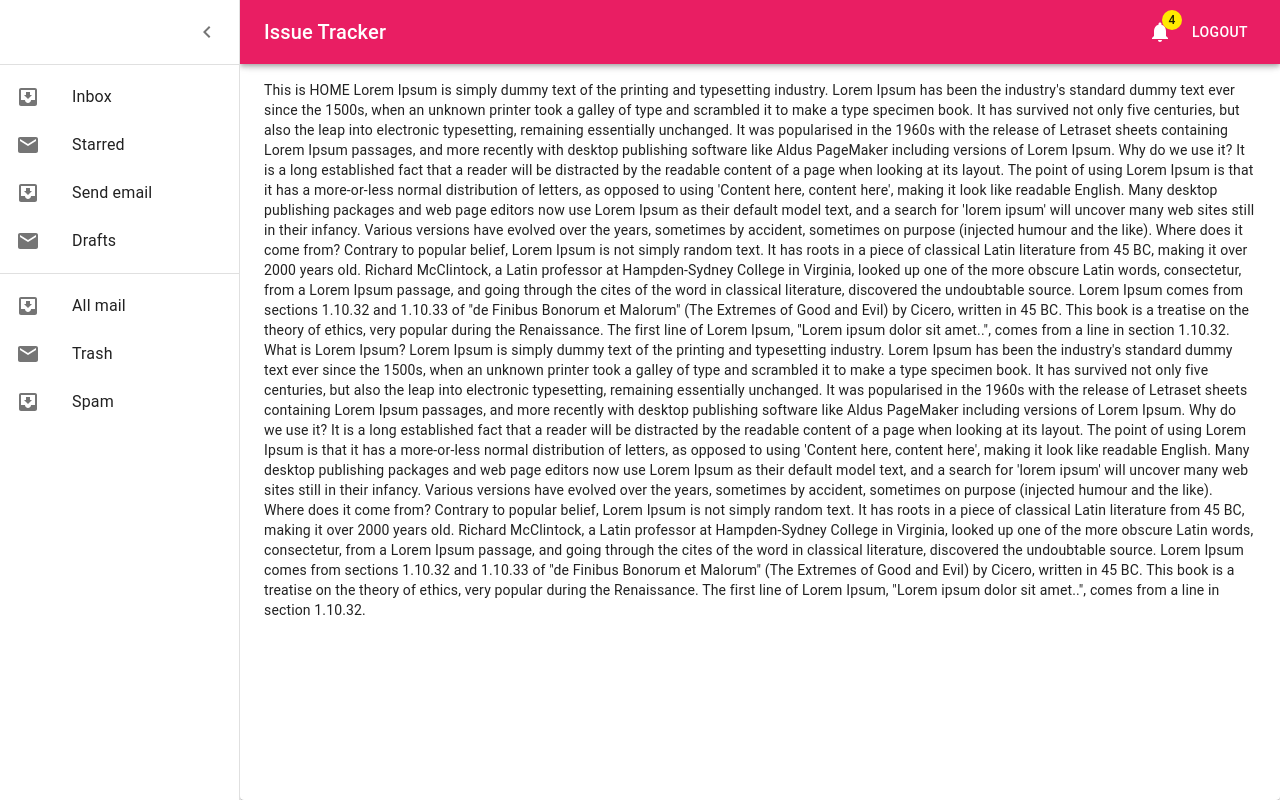
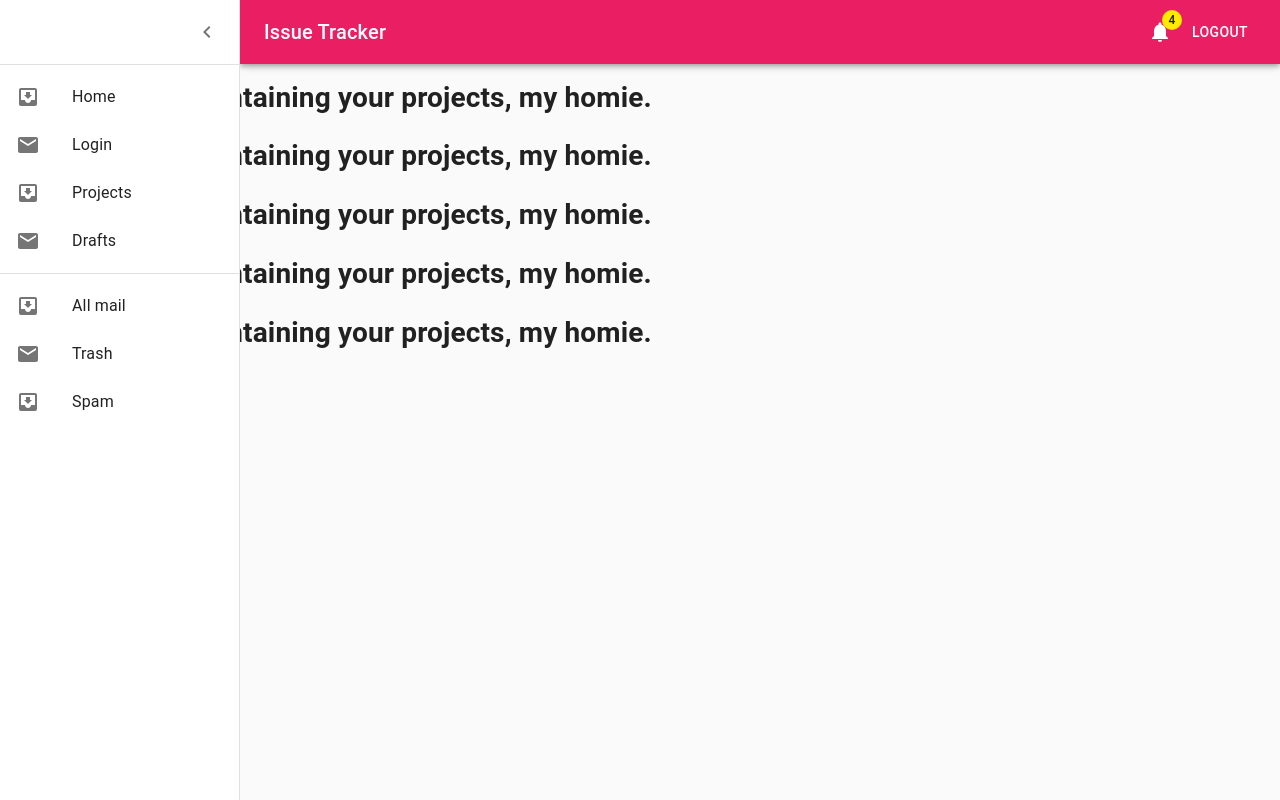
Before and after one commit to SilvaTN/issue-tracker, a React (Create React App) app in the folder frontend/: page /projects in a window 1280 px wide. Both pictures are taken after a click on the button "open drawer". Built offline with nearby package versions, Linux system fonts and the light colour scheme.

Commit message:
can click on the items in drawer to nav to pages

```diff
--- a/frontend/src/App.js
+++ b/frontend/src/App.js
@@ -7,6 +7,7 @@ import { Button, CssBaseline } from "@material-ui/core";
 import DrawerAndAppBar from "./DrawerAndAppBar";
 import CopiedDrawer from './CopiedDrawer';
 import { useState } from 'react';
+import YourProjects from './YourProjects';
 
 
 function App() {
@@ -33,14 +34,16 @@ function App() {
         : <span></span>  //not sure how else to make DrawerAndAppBar go away
       }
 
-
-
       <Switch>
         <Route path="/login">
           <SignIn propPassedNavTo={navigateTo} />
         </Route>
-        <Route path="/">
+        {/* w/out exact, the app displays <Home /> instead of going to the correct Route... unless the code of the Route is located above it, i.e. Sign displays correctly. */}
+        <Route exact path="/">
           <Home open={drawerOpen} />
+        </Route>
+        <Route path="/projects">
+          <YourProjects />
         </Route>
       </Switch>
     </>
--- a/frontend/src/DrawerAndAppBar.jsx
+++ b/frontend/src/DrawerAndAppBar.jsx
@@ -19,6 +19,7 @@ import InboxIcon from '@material-ui/icons/MoveToInbox';
 import MailIcon from '@material-ui/icons/Mail';
 import MenuIcon from '@material-ui/icons/Menu';
 import NotificationsIcon from '@material-ui/icons/Notifications';
+import { withRouter } from "react-router-dom";
 
 
 const DRAWER_WIDTH = 240;
@@ -35,7 +36,7 @@ const useStyles = makeStyles((theme) => ({
     },
     appBarShift: {
         width: `calc(100% - ${DRAWER_WIDTH}px)`,
-        marginLeft: DRAWER_WIDTH,
+        // marginLeft: DRAWER_WIDTH, //doesn't seem to do anything
         transition: theme.transitions.create(['margin', 'width'], {
             easing: theme.transitions.easing.easeOut,
             duration: theme.transitions.duration.enteringScreen,
@@ -67,8 +68,27 @@ const useStyles = makeStyles((theme) => ({
 }));
 
 
-function DrawerAndAppBar({ propPassedNavTo : navigateTo, open, setOpen }) {
+const DrawerAndAppBar = ({ history, propPassedNavTo : navigateTo, open, setOpen }) => {
+
     const classes = useStyles();
+
+    const itemsList = [
+        { text: 'Home',
+        icon: <InboxIcon />,
+        handleClick: () => navigateTo("/"),
+        },
+        { text: 'Login',
+        icon: <MailIcon />,
+        handleClick: () => navigateTo("/login"),
+        },
+        { text: 'Projects',
+        icon: <InboxIcon />,
+        handleClick: () => navigateTo("/projects"),
+        },
+        { text: 'Drafts',
+        icon: <MailIcon />,
+        }
+    ];
 
     const handleDrawerOpen = () => {
       setOpen(true);
@@ -122,9 +142,10 @@ function DrawerAndAppBar({ propPassedNavTo : navigateTo, open, setOpen }) {
             </div>
             <Divider />
             <List>
-            {['Inbox', 'Starred', 'Send email', 'Drafts'].map((text, index) => (
-                <ListItem button key={text}>
-                <ListItemIcon>{index % 2 === 0 ? <InboxIcon /> : <MailIcon />}</ListItemIcon>
+            {itemsList.map(({ text, icon, handleClick }, index) => (
+                <ListItem button key={text} onClick={handleClick} >
+                {/*  icon && means 'if the icon is not undefined...'  */}
+                {icon && <ListItemIcon> {icon} </ListItemIcon>}
                 <ListItemText primary={text} />
                 </ListItem>
             ))}
@@ -143,4 +164,6 @@ function DrawerAndAppBar({ propPassedNavTo : navigateTo, open, setOpen }) {
     )
 }
 
-export default DrawerAndAppBar;
+//wrapping your component around withRouter gives you extra tools/functionality.
+//e.g. it passes the history variable into the DrawerAndAppBar props
+export default withRouter(DrawerAndAppBar);
--- a/frontend/src/Home.jsx
+++ b/frontend/src/Home.jsx
@@ -1,15 +1,6 @@
 import React from 'react';
 import { makeStyles } from '@material-ui/core/styles';
-import AppBar from '@material-ui/core/AppBar';
-import Toolbar from '@material-ui/core/Toolbar';
-import Typography from '@material-ui/core/Typography';
-import Button from '@material-ui/core/Button';
-import IconButton from '@material-ui/core/IconButton';
-import MenuIcon from '@material-ui/icons/Menu';
-import { Paper, Badge } from "@material-ui/core";
-import AccountCircle from '@material-ui/icons/AccountCircle';
-import MailIcon from '@material-ui/icons/Mail';
-import NotificationsIcon from '@material-ui/icons/Notifications';
+import { Paper } from "@material-ui/core";
 
 const DRAWER_WIDTH = 240;
 
@@ -59,27 +50,12 @@ const Home = ( { open } ) => {
     <div className={classes.root}>
       <Paper className={`${classes.mainContent} ${open ? classes.mainContentShift : ""}`}>
 
-        This is HOME
+        This is HOME, and not projects
 
         Lorem Ipsum is simply dummy text of the printing and typesetting industry. Lorem Ipsum has been the industry's standard dummy text ever since the 1500s, when an unknown printer took a galley of type and scrambled it to make a type specimen book. It has survived not only five centuries, but also the leap into electronic typesetting, remaining essentially unchanged. It was popularised in the 1960s with the release of Letraset sheets containing Lorem Ipsum passages, and more recently with desktop publishing software like Aldus PageMaker including versions of Lorem Ipsum.
         Why do we use it?
 
         It is a long established fact that a reader will be distracted by the readable content of a page when looking at its layout. The point of using Lorem Ipsum is that it has a more-or-less normal distribution of letters, as opposed to using 'Content here, content here', making it look like readable English. Many desktop publishing packages and web page editors now use Lorem Ipsum as their default model text, and a search for 'lorem ipsum' will uncover many web sites still in their infancy. Various versions have evolved over the years, sometimes by accident, sometimes on purpose (injected humour and the like).
-
-        Where does it come from?
-
-        Contrary to popular belief, Lorem Ipsum is not simply random text. It has roots in a piece of classical Latin literature from 45 BC, making it over 2000 years old. Richard McClintock, a Latin professor at Hampden-Sydney College in Virginia, looked up one of the more obscure Latin words, consectetur, from a Lorem Ipsum passage, and going through the cites of the word in classical literature, discovered the undoubtable source. Lorem Ipsum comes from sections 1.10.32 and 1.10.33 of "de Finibus Bonorum et Malorum" (The Extremes of Good and Evil) by Cicero, written in 45 BC. This book is a treatise on the theory of ethics, very popular during the Renaissance. The first line of Lorem Ipsum, "Lorem ipsum dolor sit amet..", comes from a line in section 1.10.32.
-
-        What is Lorem Ipsum?
-
-        Lorem Ipsum is simply dummy text of the printing and typesetting industry. Lorem Ipsum has been the industry's standard dummy text ever since the 1500s, when an unknown printer took a galley of type and scrambled it to make a type specimen book. It has survived not only five centuries, but also the leap into electronic typesetting, remaining essentially unchanged. It was popularised in the 1960s with the release of Letraset sheets containing Lorem Ipsum passages, and more recently with desktop publishing software like Aldus PageMaker including versions of Lorem Ipsum.
-        Why do we use it?
-
-        It is a long established fact that a reader will be distracted by the readable content of a page when looking at its layout. The point of using Lorem Ipsum is that it has a more-or-less normal distribution of letters, as opposed to using 'Content here, content here', making it look like readable English. Many desktop publishing packages and web page editors now use Lorem Ipsum as their default model text, and a search for 'lorem ipsum' will uncover many web sites still in their infancy. Various versions have evolved over the years, sometimes by accident, sometimes on purpose (injected humour and the like).
-
-        Where does it come from?
-
-        Contrary to popular belief, Lorem Ipsum is not simply random text. It has roots in a piece of classical Latin literature from 45 BC, making it over 2000 years old. Richard McClintock, a Latin professor at Hampden-Sydney College in Virginia, looked up one of the more obscure Latin words, consectetur, from a Lorem Ipsum passage, and going through the cites of the word in classical literature, discovered the undoubtable source. Lorem Ipsum comes from sections 1.10.32 and 1.10.33 of "de Finibus Bonorum et Malorum" (The Extremes of Good and Evil) by Cicero, written in 45 BC. This book is a treatise on the theory of ethics, very popular during the Renaissance. The first line of Lorem Ipsum, "Lorem ipsum dolor sit amet..", comes from a line in section 1.10.32.
       </Paper>
     </div>
   );
--- /dev/null
+++ b/frontend/src/YourProjects.jsx
@@ -0,0 +1,17 @@
+import React from "react";
+
+const YourProjects = () => {
+
+    return (
+        <>
+            <h1> this it the page containing your projects, my homie.</h1>
+            <h1> this it the page containing your projects, my homie.</h1>
+            <h1> this it the page containing your projects, my homie.</h1>
+            <h1> this it the page containing your projects, my homie.</h1>
+            <h1> this it the page containing your projects, my homie.</h1>
+            <h1> this it the page containing your projects, my homie.</h1>
+        </>
+    );
+};
+
+export default YourProjects;
```
Lines whose indentation alone changed are shown as unchanged.
